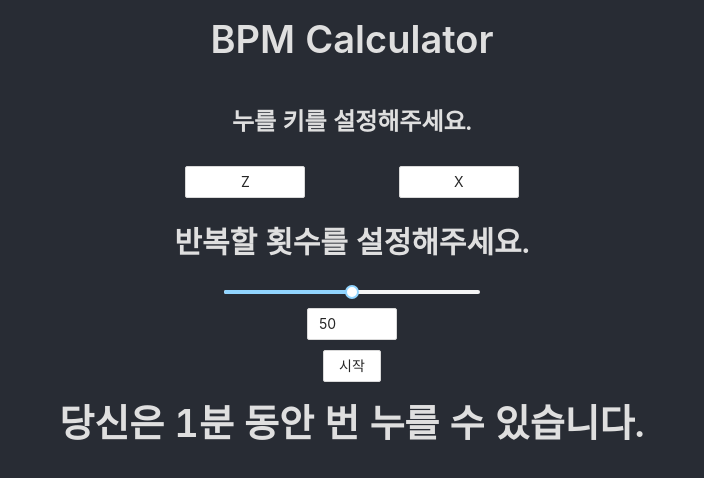
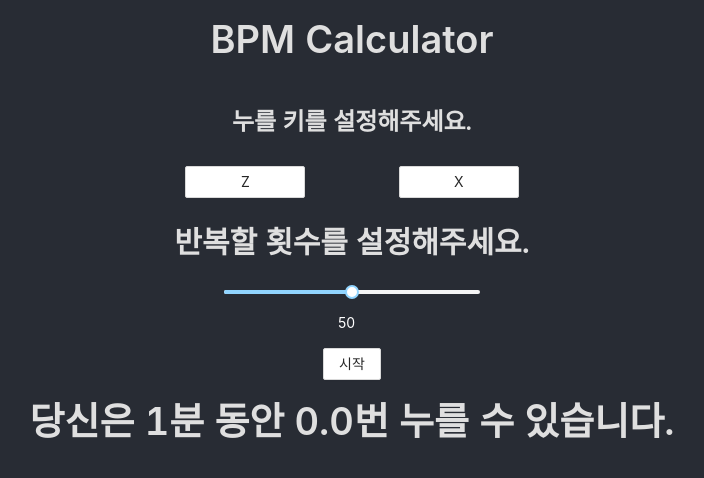
Before and after one commit to wildDoubt/BPM-Calculator, a React (Create React App) app: page / in a window 1280 px wide. Shown: the top 478 px of the page, without its empty margins (288-992 px from the left). Built offline with nearby package versions, Linux system fonts and the light colour scheme.

Commit message:
feat: calculate bpm

```diff
--- a/package.json
+++ b/package.json
@@ -3,12 +3,14 @@
   "version": "0.1.0",
   "private": true,
   "dependencies": {
+    "@reduxjs/toolkit": "^1.6.0",
     "@testing-library/jest-dom": "^5.14.1",
     "@testing-library/react": "^11.2.7",
     "@testing-library/user-event": "^12.8.3",
     "antd": "^4.16.6",
     "react": "^17.0.2",
     "react-dom": "^17.0.2",
+    "react-redux": "^7.2.4",
     "react-scripts": "4.0.3",
     "web-vitals": "^1.1.2"
   },
@@ -16,7 +18,8 @@
     "start": "react-scripts start",
     "build": "react-scripts build",
     "test": "react-scripts test",
-    "eject": "react-scripts eject"
+    "eject": "react-scripts eject",
+    "lint": "eslint src/"
   },
   "eslintConfig": {
     "extends": [
--- a/src/App.css
+++ b/src/App.css
@@ -1,7 +1,10 @@
 body{
   background: #282c34;
 }
-
+input:disabled {
+  background-color: #282c34;
+  opacity: 1;
+}
 .App {
   text-align: center;
 }
--- a/src/App.js
+++ b/src/App.js
@@ -1,4 +1,4 @@
-import React from 'react';
+import React, {useState} from 'react';
 import {Row, Col} from 'antd';
 import 'antd/dist/antd.css';
 import './App.css';
@@ -13,7 +13,11 @@ const style = {
     color:'#DFDFDF',
 };
 
-const App = () => (
+const App = () => {
+    const [key1, setKey1] = useState('Z');
+    const [key2, setKey2] = useState('X');
+
+    return(
     <>
         <Row>
             <Col
@@ -28,17 +32,17 @@ const App = () => (
             </Col>
         </Row>
         <Row justify="center">
-            <Col span={4} style={style}><BPMKeyInput keyValue='Z'/></Col>
-            <Col span={4} style={style}><BPMKeyInput keyValue='X'/></Col>
+            <Col span={4} style={style}><BPMKeyInput keyValue={key1} setKey={setKey1}/></Col>
+            <Col span={4} style={style}><BPMKeyInput keyValue={key2} setKey={setKey2}/></Col>
         </Row>
         <Row>
             <Col
                 span={24}
                 style={style}>
-                <BPMForm style={style}/>
+                <BPMForm style={style} key1={key1} key2={key2}/>
             </Col>
         </Row>
     </>
-);
+)};
 
 export default App;
--- a/src/BPM/BPMCount.js
+++ b/src/BPM/BPMCount.js
@@ -1,19 +1,33 @@
-import {Input, InputNumber} from 'antd';
-import React, {useState, useRef} from 'react';
+import {InputNumber} from 'antd';
 
 function BPMCount({disabled, valueInfo, setValue}) {
+
     const onChangeInputNumber = (value) => {
-        setValue({value: value});
+        setValue((prevValue) => (
+            {
+                ...prevValue,
+                value: value,
+            }
+        ));
     }
 
     return (
+        <>
             <InputNumber
                 disabled={disabled}
                 min={valueInfo.minValue}
                 max={valueInfo.maxValue}
+                bordered={false}
                 maxLength={2}
                 value={valueInfo.value}
+                style={
+                    {
+                        color: 'white',
+                        width: '50px',
+                    }
+                }
                 onChange={onChangeInputNumber}/>
+        </>
     )
 }
 
--- a/src/BPM/BPMForm.js
+++ b/src/BPM/BPMForm.js
@@ -4,24 +4,62 @@ import BPMCount from "./BPMCount";
 import Title from "antd/es/typography/Title";
 import BPMResult from "./BPMResult";
 
-function BPMForm({style}) {
-    const [inputValue, setInputValue] = useState({value:50, minValue:10, maxValue:90});
+function BPMForm({style, key1, key2}) {
+    const [inputValue, setInputValue] = useState({value: 50, minValue: 10, maxValue: 90});
     const [disabled, setDisabled] = useState(false);
     const [keyCount, setKeyCount] = useState(0)
-    const [keyRecord, setKeyRecord] = useState(false);
+    const [recorded, setRecorded] = useState(false);
+    const start_time = useRef();
+    const end_time = useRef();
+    const result_bpm = useRef(0.0);
+
+    const onKeyPress = (e) => {
+        const keyPress = String.fromCharCode(e.charCode).toUpperCase();
+
+        if (keyCount === 0) {
+            if (recorded === true) {
+                // 기록 시작
+                console.log('시작')
+                setKeyCount(0);
+                start_time.current = Date.now();
+            }
+        } else if (keyCount === inputValue.value) {
+            console.log('끝')
+            end_time.current = Date.now();
+            result_bpm.current = inputValue.value * 60000 / (end_time.current - start_time.current);
+            setRecorded(false);
+            setDisabled(false);
+            setKeyCount(0);
+            return;
+        }
+
+        if ((keyPress === key1 || keyPress === key2) && recorded === true) {
+            setKeyCount((prevKeyCount) =>
+                (prevKeyCount + 1)
+            )
+        }
+
+    }
 
     const onChangeSlider = (value) => {
-        setInputValue({value:value});
+        setInputValue((prevInputValue) => (
+            {
+                ...prevInputValue,
+                value: value,
+            }
+        ));
     }
 
-    const onClickStartButton = ()=>{
+    const onClickStartButton = () => {
         setDisabled(true);
-        setKeyRecord(true);
+        setRecorded(true);
     }
 
     return (
         <>
-            <Title level={2} style={style}>반복할 횟수를 설정해주세요.</Title>
+            <Title
+                level={2}
+                style={style}>반복할 횟수를 설정해주세요.</Title>
             <Slider
                 disabled={disabled}
                 min={inputValue.minValue}
@@ -36,10 +74,16 @@ function BPMForm({style}) {
                 onChange={onChangeSlider}
                 value={typeof inputValue.value === 'number' ? inputValue.value : 0}
             />
-            <BPMCount disabled={disabled} valueInfo={inputValue} setValue={setInputValue}/>
+            <BPMCount
+                disabled={disabled}
+                valueInfo={inputValue}
+                setValue={setInputValue}/>
             <br/>
-            <Button onClick={onClickStartButton} style={{margin:'10px auto'}}>시작</Button>
-            <BPMResult style={style}/>
+            <Button
+                onClick={onClickStartButton}
+                style={{margin: '10px auto'}}
+                onKeyPress={onKeyPress}>시작</Button>
+            <BPMResult style={style} result={result_bpm.current}/>
         </>
     )
 }
--- a/src/BPM/BPMKeyInput.js
+++ b/src/BPM/BPMKeyInput.js
@@ -1,16 +1,15 @@
 import {Input} from 'antd';
-import React, {useState} from 'react';
+import React from 'react';
 
-function BPMKeyInput({keyValue}) {
-    const [value, setValue] = useState(keyValue)
+function BPMKeyInput({keyValue, setKey}) {
 
     const onChangeInput = (event) => {
-        setValue(event.target.value);
+        setKey(event.target.value.toUpperCase())
     }
 
     return (
         <Input
-            {...value}
+            value={keyValue}
             style={{width: 120, textAlign: 'center'}}
             maxLength={1}
             placeholder="Choose a key"
--- a/src/BPM/BPMResult.js
+++ b/src/BPM/BPMResult.js
@@ -1,13 +1,13 @@
 import Title from "antd/es/typography/Title";
 import {useState} from 'react';
 
-function BPMResult({style, valueInfo}) {
+function BPMResult({style, result}) {
     const [state, setState] = useState('waiting');
 
     const renderResult = () => {
         return state === 'waiting'
             ? <Title style={style}>
-                당신은 1분 동안 {valueInfo}번 누를 수 있습니다.
+                당신은 1분 동안 {result.toFixed(1)}번 누를 수 있습니다.
             </Title>
             : null;
     }
```
Also changed, not shown: 1 other file (tests, documents, lock files or other folders). Lines whose indentation alone changed are shown as unchanged.
